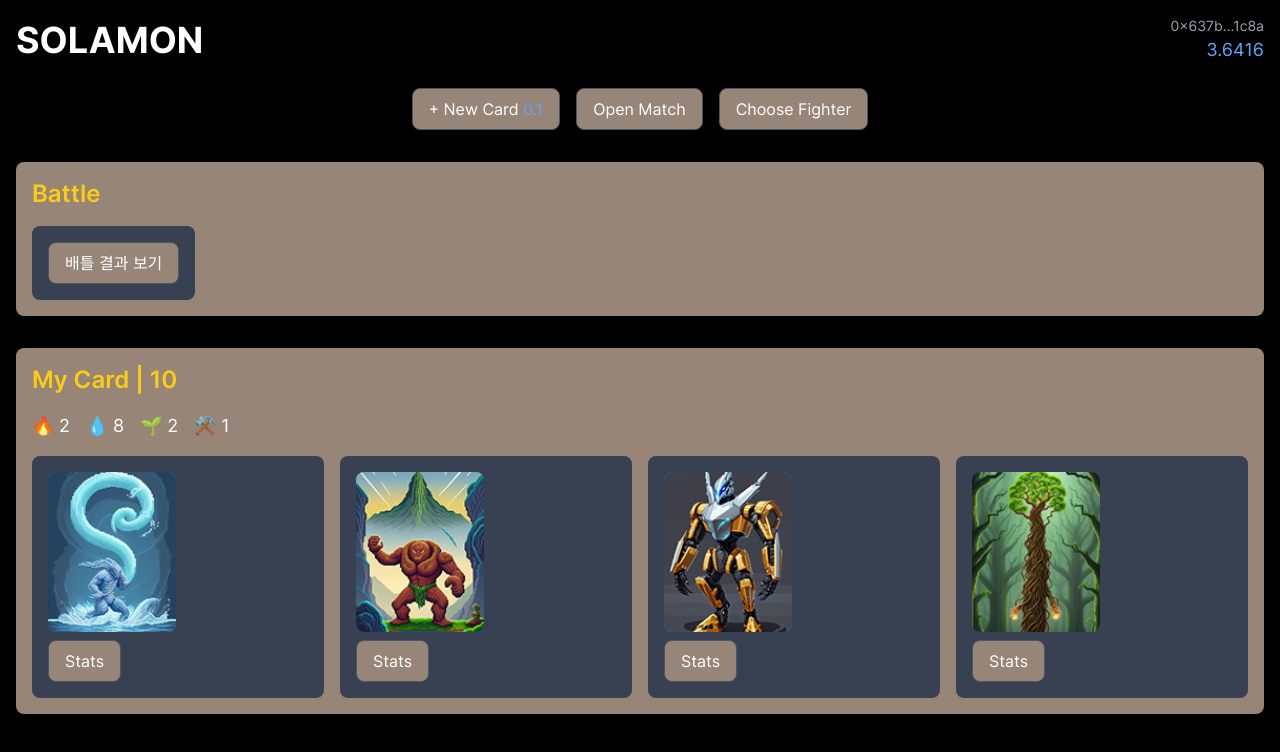
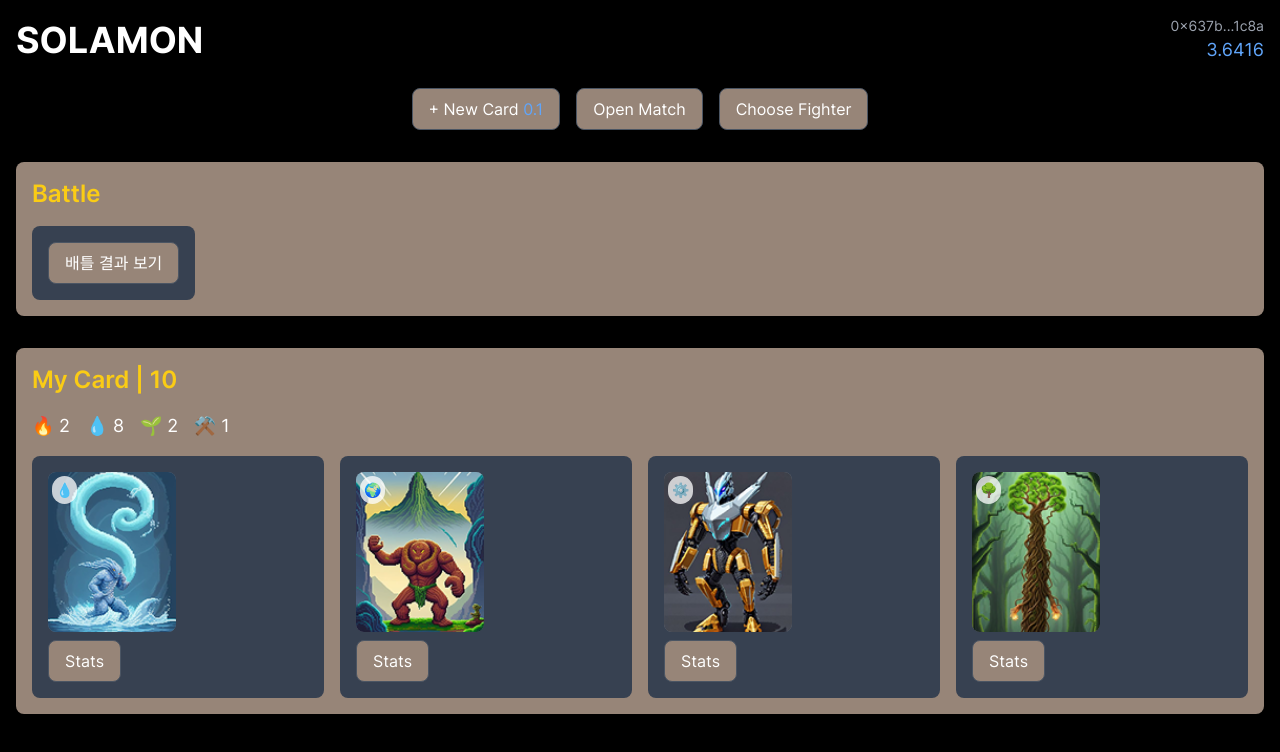
Before and after one commit to team-solamon/solamon, a Next.js app in the folder frontend/: page /home in a window 1280 px wide. Shown: the top 752 px of the page. Built offline with nearby package versions, Linux system fonts and the light colour scheme.

Commit message:
feat: enhance CardImage component to display element emoji

```diff
--- a/frontend/src/components/CardImage.tsx
+++ b/frontend/src/components/CardImage.tsx
@@ -1,5 +1,5 @@
 import React from 'react'
-import { CardData, getCardTexture } from '@/game/data/card'
+import { CardData, getCardTexture, getElementEmoji } from '@/game/data/card'
 
 interface CardImageProps {
   card: CardData
@@ -11,12 +11,15 @@ const CardImage: React.FC<CardImageProps> = ({ card }) => {
   }
 
   return (
-    <div className='card-image w-32 h-40 bg-gray-500 rounded-lg mb-2'>
+    <div className='card-image w-32 h-40 bg-gray-500 rounded-lg mb-2 relative'>
       <img
         src={getImageSrc(card)}
         alt={`Card ${card.name}`}
         className='w-full h-full object-cover rounded-lg'
       />
+      <div className='absolute top-1 left-1 bg-white bg-opacity-75 rounded-full p-1 text-sm'>
+        {getElementEmoji(card.element)}
+      </div>
     </div>
   )
 }
```
